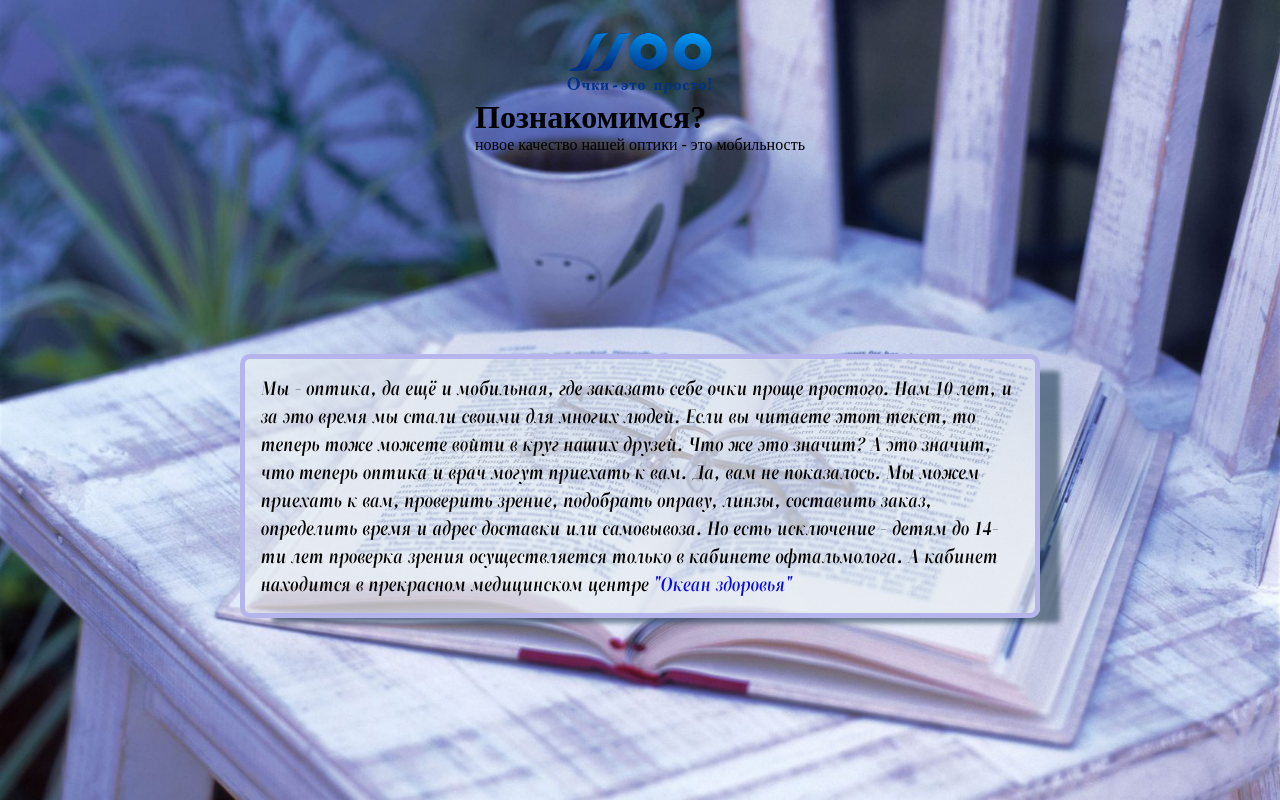
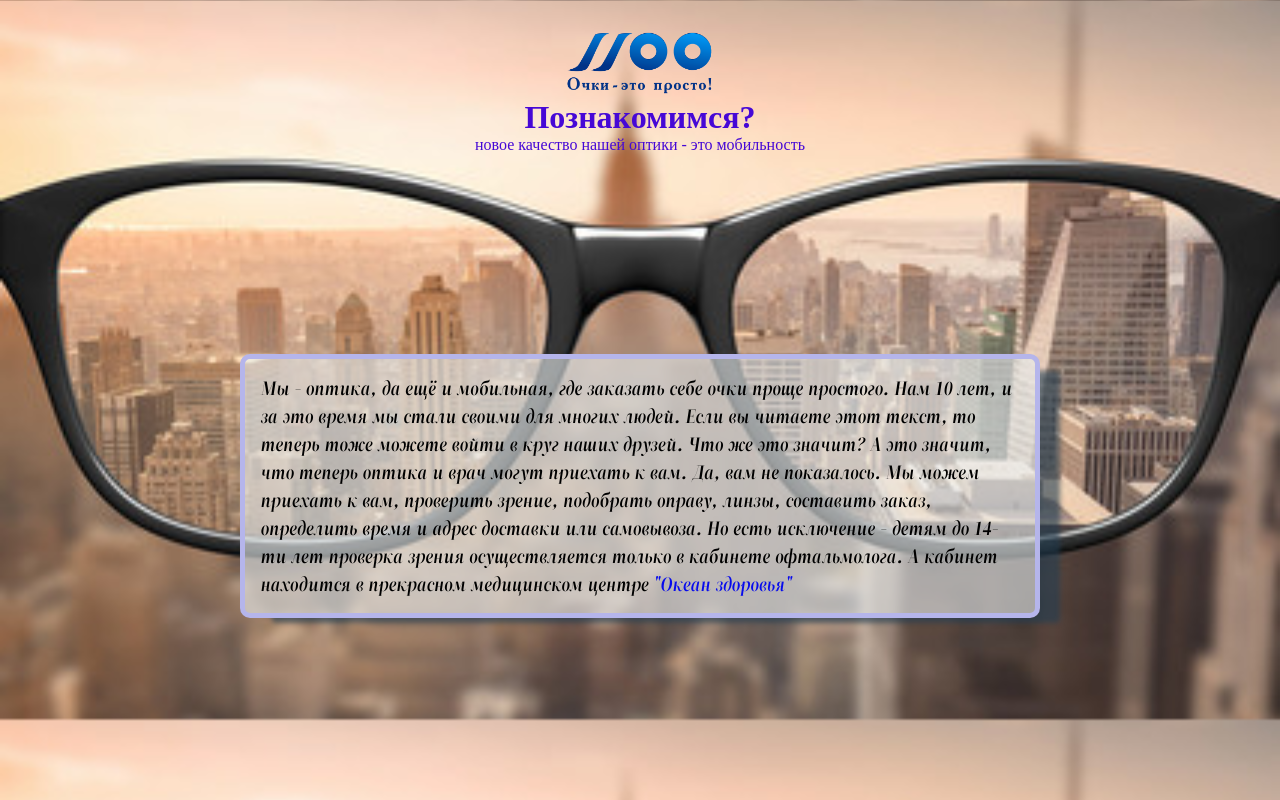
Before and after one commit to AlexVP747/-, a Django app: page /about in a window 1280 px wide. Run offline with Django 5.2, Linux system fonts and the light colour scheme.

Commit message:
добавил др. фон на about немного цвета шрифтам, и на гл. стр. номер тел.

```diff
--- a/main/static/main/css/about.css
+++ b/main/static/main/css/about.css
@@ -20,12 +20,18 @@ a {
 
 body{
   padding-top: 50px;
-  background-image: url("/static/main/img/abbg.jpg");
+  background-image: url("/static/main/img/bgab.jpg");
   background-size: cover;
   display: flex;
   flex-direction: column;
   align-items: center;
 }
+
+.uptext{
+  text-align: center;
+  color: rgb(70, 8, 214);
+}
+
 .ram-block{
   background-color: rgba(234, 238, 241, 0.6);
   margin-top: 200px;
--- a/main/templates/main/about.html
+++ b/main/templates/main/about.html
@@ -8,7 +8,7 @@
 </head>
 <body>
   <div><img class="logo" src="/static/main/img/logo.png" alt="logotip"></div>
-  <div>
+  <div class="uptext">
     <h1>Познакомимся?</h1>
     <p>новое качество нашей оптики - это  мобильность</p>
   </div>
--- a/main/templates/main/index.html
+++ b/main/templates/main/index.html
@@ -44,7 +44,7 @@
             <!-- Если нам нужна полоса прокрутки -->
             {% comment %} <div class="swiper-scrollbar"></div> {% endcomment %}
           </div>
-					<h3>мобильность</h3>
+					<h3>+7-926-444-33-74</h3>
 					<div class="hero-content__p"><p>лучшее решение нашего времени</p></div>
           <div class='auth'>
             {% if user.is_authenticated %}
```
Also changed, not shown: main/static/main/css/Pmain.css (+4 -8 lines), main/templates/main/Pindex.html (deleted, +0 -17 lines), main/static/main/img/abbg.jpg (deleted), main/static/main/img/bgab.jpg (added).
